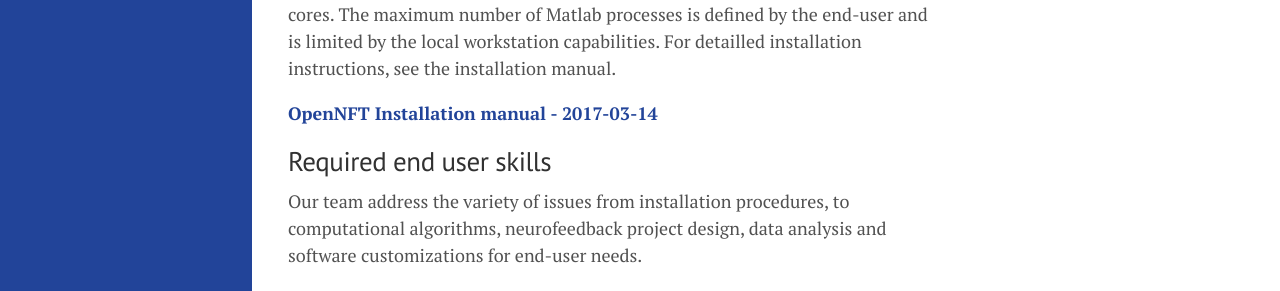
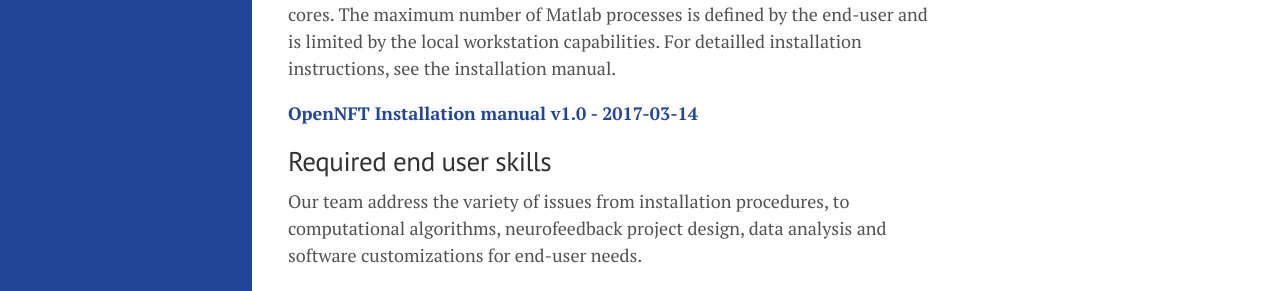
Before and after one commit to OpenNFT/opennft.github.io, a Jekyll site: the page built from 40_Installation.md, in a window 1280 px wide and 1068 px high. Shown: the part 448-739 px from the top of the window. Built offline with Jekyll 4.4.1, drawn with Linux system fonts in a browser that asks for light colours.

Commit message:
manual fixes

```diff
--- a/40_Installation.md
+++ b/40_Installation.md
@@ -9,7 +9,7 @@
 
 The recommended system configuration is 16 Gb RAM and i7 CPU with 4 free cores. The maximum number of Matlab processes is defined by the end-user and is limited by the local workstation capabilities. For detailled installation instructions, see the  installation manual.
 
-**[OpenNFT Installation manual - 2017-03-14](https://github.com/OpenNFT/opennft.github.io/blob/master/OpenNFT_Manual_%202017-03-14.pdf)**
+**[OpenNFT Installation manual v1.0 - 2017-03-14](https://github.com/OpenNFT/opennft.github.io/blob/master/OpenNFT_Manual_v1.0_%202017-03-14.pdf)**
 
 
 
```
Also changed, not shown: 2 other files.
